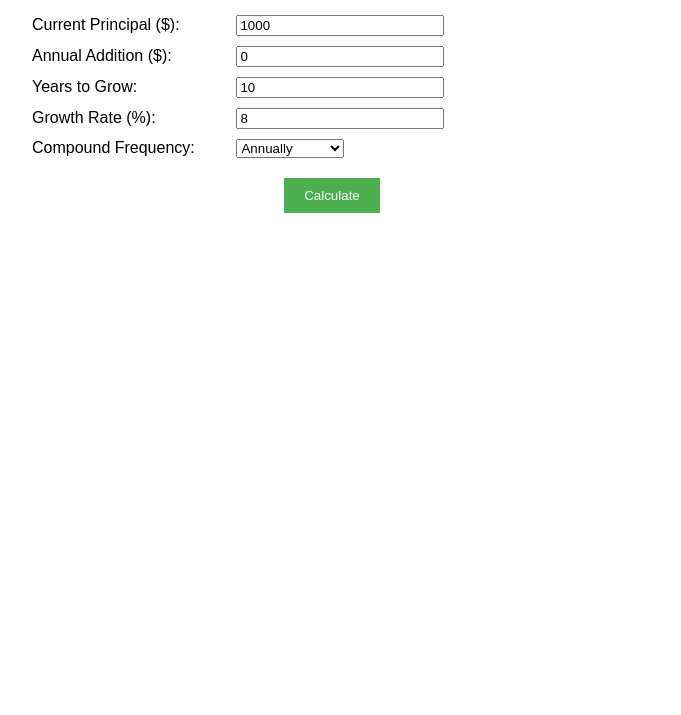
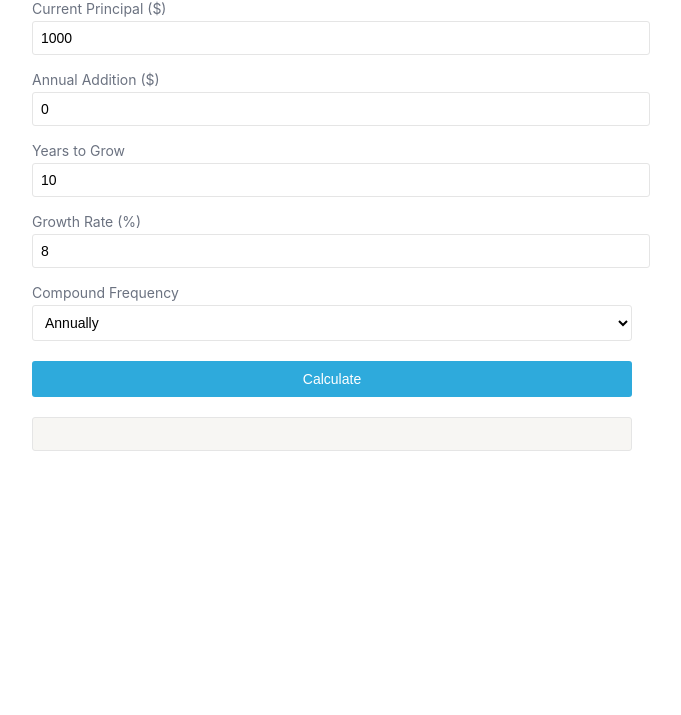
Before and after one commit to andriigardu/Compound_calculator, a plain HTML site: page index.html in a window 1280 px wide. Shown: the part 85-800 px from the top of the page, without its empty margins (308-989 px from the left). Drawn offline with Linux system fonts and the light colour scheme.

Commit message:
Update index.html

```diff
--- a/index.html
+++ b/index.html
@@ -6,60 +6,83 @@
     <title>Compound Interest Calculator</title>
     <style>
         body {
-            font-family: Arial, sans-serif;
+            font-family: -apple-system, BlinkMacSystemFont, 'Segoe UI', 'Roboto', 'Oxygen', 'Ubuntu', 'Cantarell', 'Fira Sans', 'Droid Sans', 'Helvetica Neue', sans-serif;
             max-width: 600px;
             margin: 0 auto;
             padding: 20px;
+            background-color: #ffffff;
+            color: #37352f;
         }
         h1 {
             text-align: center;
+            font-size: 24px;
+            font-weight: 600;
+            margin-bottom: 20px;
         }
         .input-group {
-            margin-bottom: 10px;
+            margin-bottom: 16px;
         }
         label {
-            display: inline-block;
-            width: 200px;
+            display: block;
+            margin-bottom: 4px;
+            font-size: 14px;
+            color: #6b7280;
         }
-        input {
-            width: 200px;
+        input, select {
+            width: 100%;
+            padding: 8px;
+            font-size: 14px;
+            border: 1px solid #e5e5e5;
+            border-radius: 3px;
+            background-color: #ffffff;
         }
         button {
             display: block;
-            margin: 20px auto;
-            padding: 10px 20px;
-            background-color: #4CAF50;
+            width: 100%;
+            margin: 20px 0;
+            padding: 10px;
+            background-color: #2eaadc;
             color: white;
             border: none;
+            border-radius: 3px;
             cursor: pointer;
+            font-size: 14px;
+            font-weight: 500;
+        }
+        button:hover {
+            background-color: #2180a3;
         }
         #result {
-            font-weight: bold;
-            text-align: center;
+            font-weight: 500;
+            text-align: left;
             margin-top: 20px;
+            padding: 16px;
+            border: 1px solid #e5e5e5;
+            border-radius: 3px;
+            background-color: #f7f6f3;
         }
     </style>
 </head>
 <body>
     <h1>Compound Interest Calculator</h1>
     <div class="input-group">
-        <label for="principal">Current Principal ($):</label>
+        <label for="principal">Current Principal ($)</label>
         <input type="number" id="principal" value="1000">
     </div>
     <div class="input-group">
-        <label for="annualAddition">Annual Addition ($):</label>
+        <label for="annualAddition">Annual Addition ($)</label>
         <input type="number" id="annualAddition" value="0">
     </div>
     <div class="input-group">
-        <label for="years">Years to Grow:</label>
+        <label for="years">Years to Grow</label>
         <input type="number" id="years" value="10">
     </div>
     <div class="input-group">
-        <label for="rate">Growth Rate (%):</label>
+        <label for="rate">Growth Rate (%)</label>
         <input type="number" id="rate" value="8">
     </div>
     <div class="input-group">
-        <label for="compound">Compound Frequency:</label>
+        <label for="compound">Compound Frequency</label>
         <select id="compound">
             <option value="1">Annually</option>
             <option value="2">Semi-Annually</option>
@@ -86,9 +109,13 @@
             const interest = amount - principal - (annualAddition * years);
 
             document.getElementById('result').innerHTML = `
-                Future Value: $${amount.toFixed(2)}<br>
-                Total Interest: $${interest.toFixed(2)}
+                <div>Future Value: $${formatNumber(amount.toFixed(2))}</div>
+                <div>Total Interest: $${formatNumber(interest.toFixed(2))}</div>
             `;
+        }
+
+        function formatNumber(num) {
+            return num.toString().replace(/\B(?=(\d{3})+(?!\d))/g, ",");
         }
     </script>
 </body>
```
